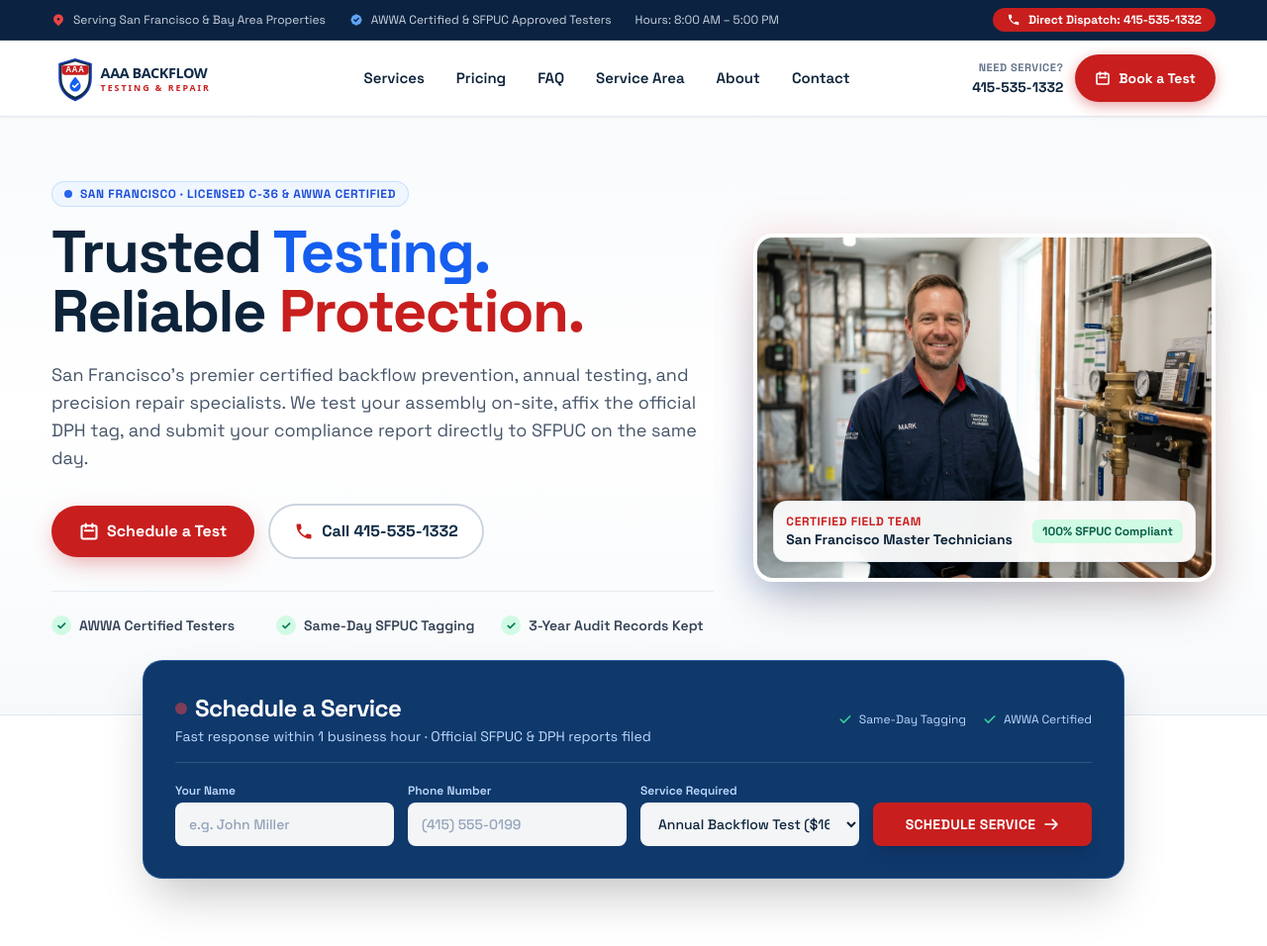
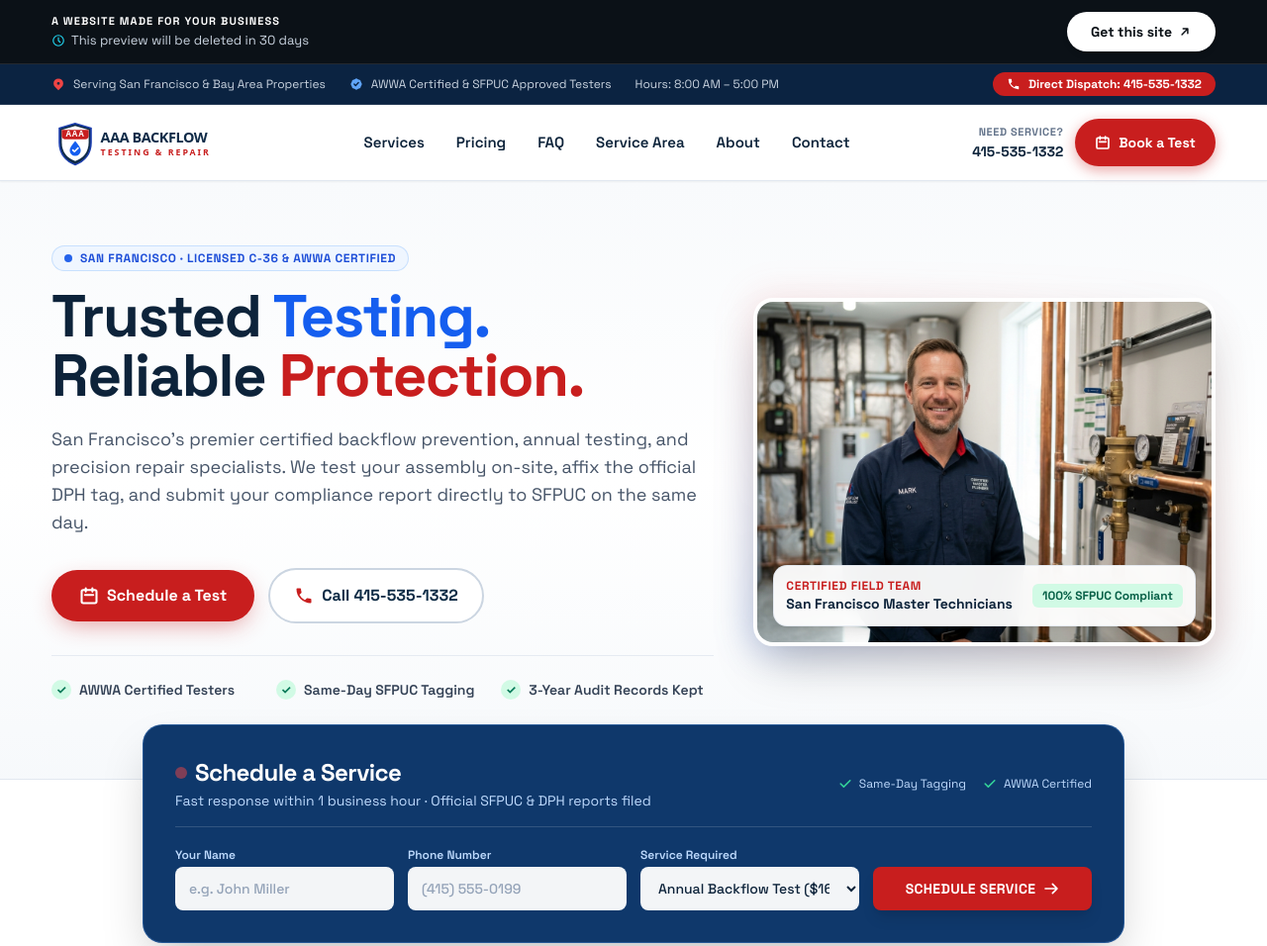
Before and after one commit to amanikanu/aaa-backflow-testing, an Astro site: page / in a window 1280 px wide. Shown: the top 956 px of the page at 99% size. Built offline with nearby package versions, Linux system fonts and the light colour scheme; Astro itself is replaced by a stand-in of ours.

Commit message:
Add preview banner

```diff
--- /dev/null
+++ b/src/components/PreviewBanner.astro
@@ -0,0 +1,54 @@
+---
+const mailtoSubject = encodeURIComponent('Inquiry about getting this website (AAA Backflow Testing)');
+const mailtoBody = encodeURIComponent(
+  'Hi Must team,\n\nI am interested in getting this website template for my business (AAA Backflow Testing).\n\nPlease let me know the details and how to get started.\n\nThanks!'
+);
+const mailtoUrl = `mailto:sales@must.company?subject=${mailtoSubject}&body=${mailtoBody}`;
+---
+
+<!-- Preview Banner (Must Template Preview) -->
+<div class="bg-[#0b1117] text-white border-b border-white/10 px-4 py-2.5 sm:py-3 relative z-50">
+  <div class="container-page flex items-center justify-between gap-4">
+    <!-- Left: Banner text and timer countdown note -->
+    <div class="flex flex-col sm:gap-0.5">
+      <span class="text-[10px] sm:text-[11px] font-extrabold uppercase tracking-widest text-white leading-tight">
+        A website made for your business
+      </span>
+      <div class="flex items-center gap-1.5 text-xs sm:text-[13px] text-slate-300 mt-0.5">
+        <svg
+          class="w-3.5 h-3.5 text-cyan-400 shrink-0"
+          fill="none"
+          stroke="currentColor"
+          stroke-width="2"
+          viewBox="0 0 24 24"
+          aria-hidden="true"
+        >
+          <circle cx="12" cy="12" r="9" />
+          <path stroke-linecap="round" stroke-linejoin="round" d="M12 7v5l3 3" />
+        </svg>
+        <span>This preview will be deleted in 30 days</span>
+      </div>
+    </div>
+
+    <!-- Right: "Get this site" Button -->
+    <div class="shrink-0">
+      <a
+        href={mailtoUrl}
+        class="inline-flex items-center gap-1.5 bg-white hover:bg-slate-100 text-[#0b1117] font-bold text-xs sm:text-sm px-4 py-2 sm:px-6 sm:py-2.5 rounded-full shadow-md transition-all duration-150 hover:scale-[1.02] active:scale-[0.98]"
+        aria-label="Get this site — email sales@must.company"
+      >
+        <span>Get this site</span>
+        <svg
+          class="w-3.5 h-3.5 shrink-0"
+          fill="none"
+          stroke="currentColor"
+          stroke-width="2.5"
+          viewBox="0 0 24 24"
+          aria-hidden="true"
+        >
+          <path stroke-linecap="round" stroke-linejoin="round" d="M7 17L17 7M17 7H9M17 7V15" />
+        </svg>
+      </a>
+    </div>
+  </div>
+</div>
--- a/src/layouts/BaseLayout.astro
+++ b/src/layouts/BaseLayout.astro
@@ -8,6 +8,7 @@ import Header from '../components/Header.astro';
 import Footer from '../components/Footer.astro';
 import MobileActionBar from '../components/MobileActionBar.astro';
 import Breadcrumbs from '../components/Breadcrumbs.astro';
+import PreviewBanner from '../components/PreviewBanner.astro';
 import { pageMeta, SITE_NAME, type PageMetaInput } from '../lib/seo';
 import type { Json } from '../lib/schema';
 
@@ -50,6 +51,7 @@ const fullTitle = `${m.title} | ${SITE_NAME}`;
   </head>
   <body>
     <a class="skip-link" href="#main">Skip to main content</a>
+    <PreviewBanner />
     <Header />
     <main id="main">
       {breadcrumbs && breadcrumbs.length > 0 && <Breadcrumbs trail={breadcrumbs} />}
```
